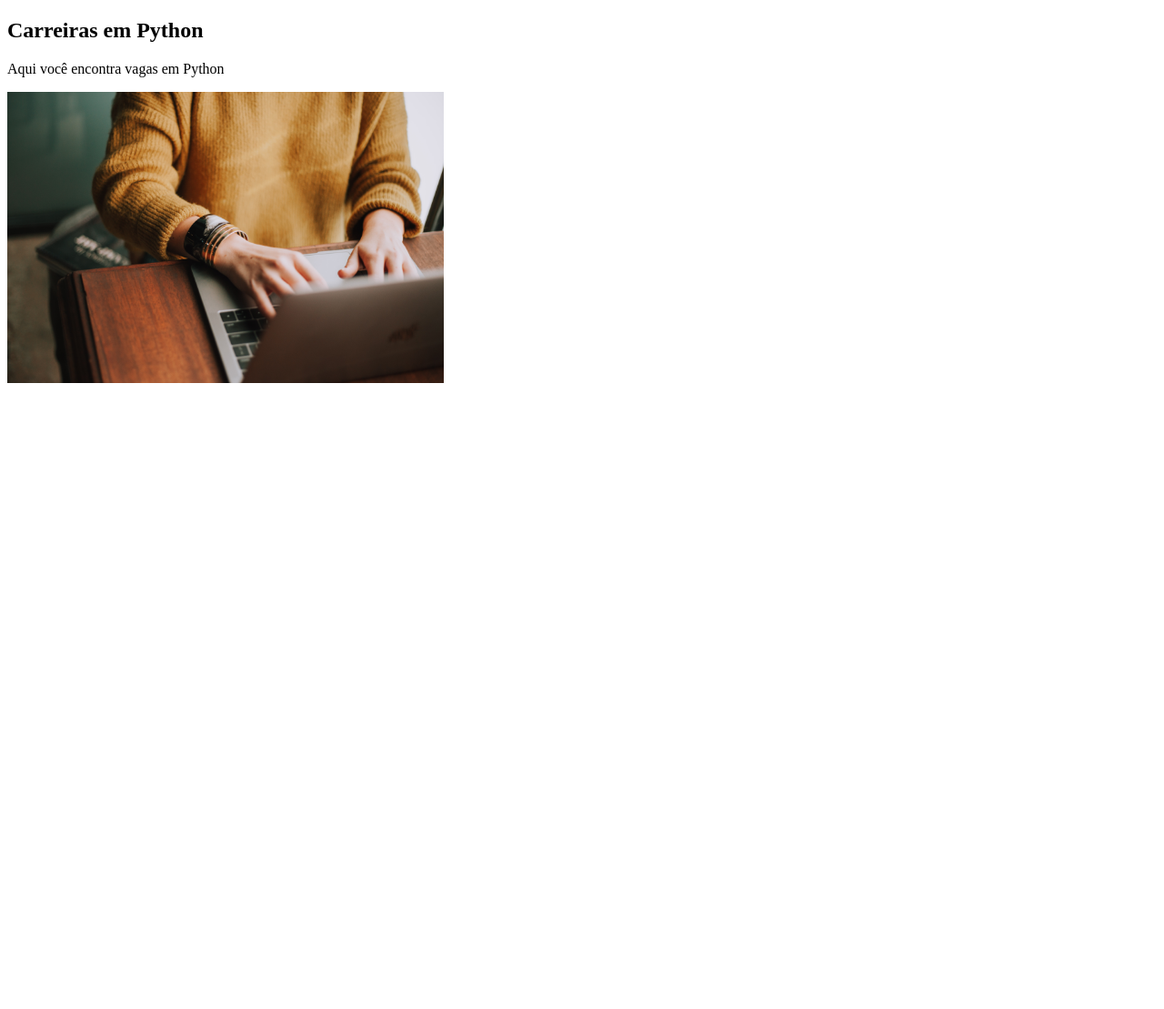
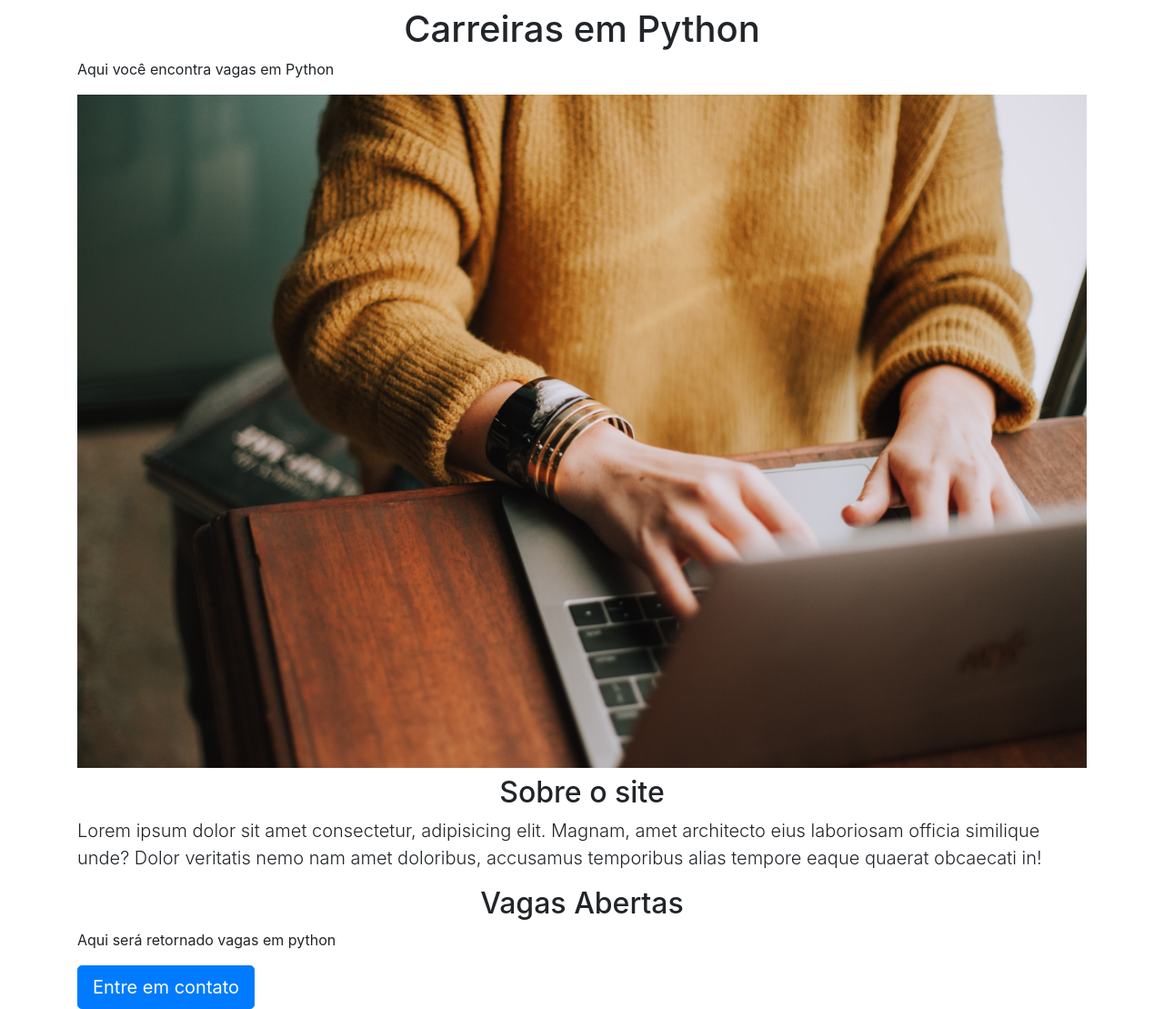
Before and after one commit to MarceloPorfirio/Carreiras_Python, a Flask app: page / in a window 1280 px wide. Shown: the whole page at 91% size. Before the commit the page ends 421 px from the top, so only its background shows below. Run offline with Flask 3, Linux system fonts and the light colour scheme; some libraries are stand-ins or nearby versions.

Commit message:
add bootstrap

```diff
--- /dev/null
+++ b/static/home.css
@@ -0,0 +1,5 @@
+h1{
+    text-align: center;
+    font-family: Helvetica;
+    color:rgb(75, 74, 74);
+}
--- a/templates/home.html
+++ b/templates/home.html
@@ -3,12 +3,27 @@
 <head>
     <meta charset="UTF-8">
     <meta name="viewport" content="width=device-width, initial-scale=1.0">
+    <link rel="stylesheet" href="{{url_for('static', filename='home.css')}}">
+    <link rel="stylesheet" href="https://stackpath.bootstrapcdn.com/bootstrap/4.1.3/css/bootstrap.min.css" integrity="sha384-MCw98/SFnGE8fJT3GXwEOngsV7Zt27NXFoaoApmYm81iuXoPkFOJwJ8ERdknLPMO" crossorigin="anonymous">
+
+
     <title>Vagas em Python</title>
 </head>
 <body>
-    <h2>Carreiras em Python</h2>
+<div class="container">
+    <h1 class="text-center mt-2 mb-2">Carreiras em Python</h1>
     <p>Aqui você encontra vagas em Python</p>
 
-    <img height="320px" src="{{url_for('static', filename='carreira.jpg')}}"/>
+    <img height="320px" class="img-fluid" src="{{url_for('static', filename='carreira.jpg')}}"/>
+    <h2 class="text-center mt-2">Sobre o site</h2>
+    <p class="lead">Lorem ipsum dolor sit amet consectetur,
+        adipisicing elit. Magnam, amet architecto eius laboriosam
+        officia similique unde? Dolor veritatis nemo nam amet doloribus,
+        accusamus temporibus alias tempore eaque quaerat obcaecati in!</p>
+
+    <h2 class="text-center">Vagas Abertas</h2>
+    <p>Aqui será retornado vagas em python</p>
+    <button class="btn btn-primary btn-lg">Entre em contato</button>
+</div>
 </body>
 </html>
```
